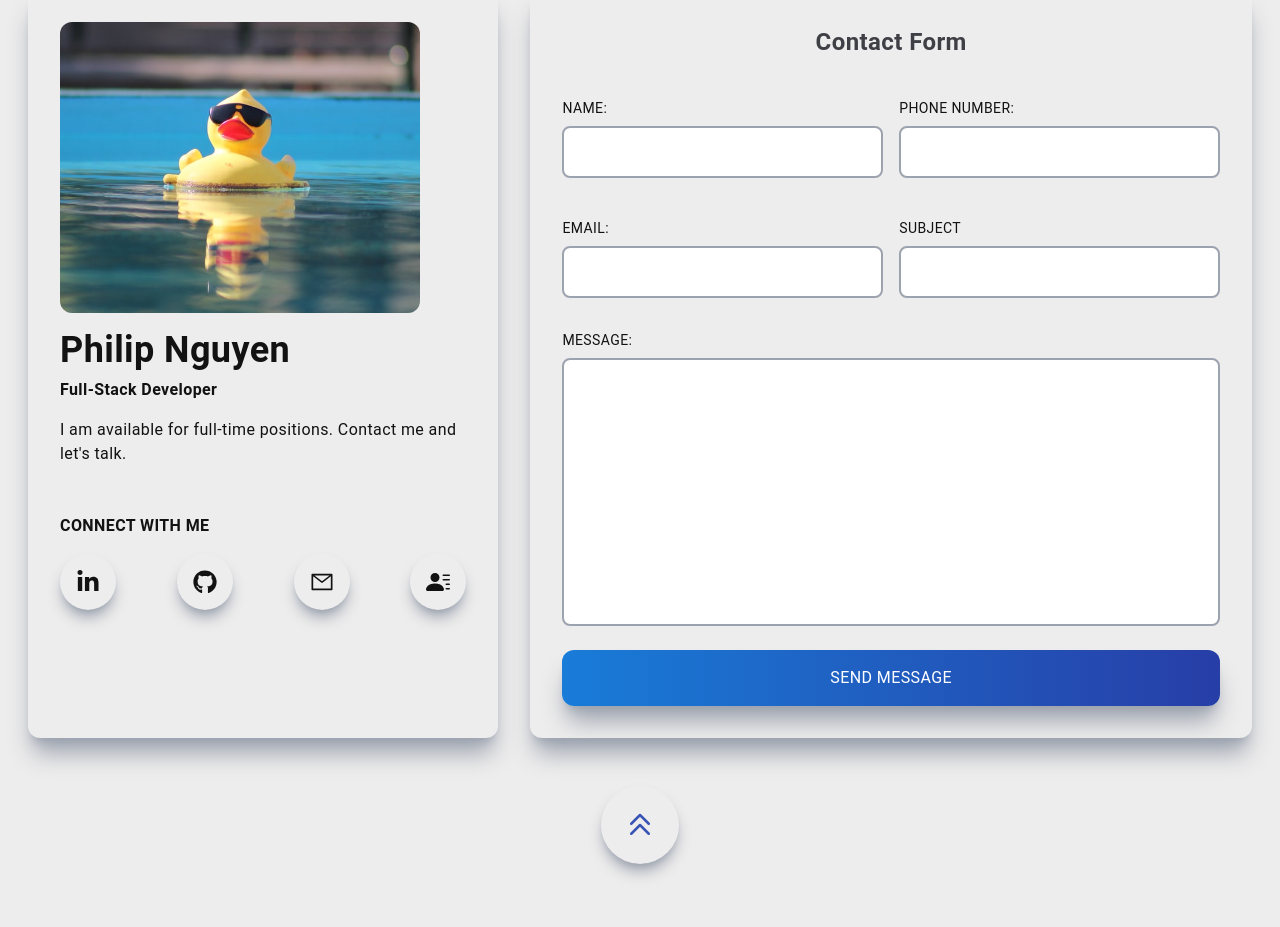
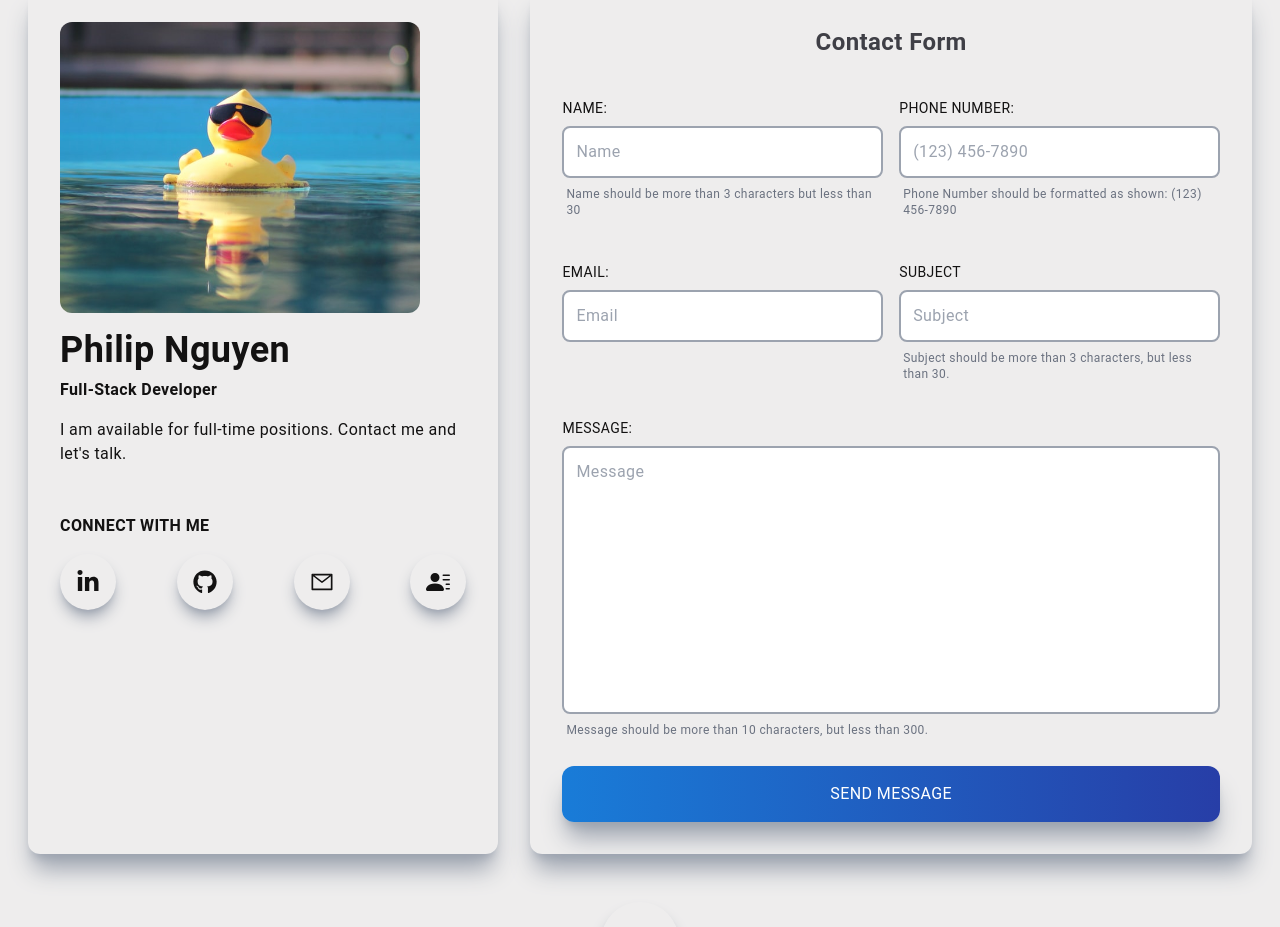
Before and after one commit to pn-code/personal-portfolio-nextjs, a Next.js app: page / in a window 1280 px wide. Shown: the part 4500-5427 px from the top of the page. Built offline with nearby package versions, Linux system fonts and the light colour scheme.

Commit message:
Improved form validation and added extra form info

```diff
--- a/components/Contact.jsx
+++ b/components/Contact.jsx
@@ -21,8 +21,12 @@ const Contact = () => {
     const [messageSent, setMessageSent] = useState(false);
     const [messageError, setMessageError] = useState(false);
 
-    const handleSubmit = async () => {
+    const handleSubmit = async (e) => {
+        e.preventDefault();
+
+        setMessageError(false);
         setLoading(true);
+
         const post = {
             name,
             tele: phoneNumber,
@@ -50,9 +54,13 @@ const Contact = () => {
         setLoading(false);
     };
 
-    const canSendMessage = [name, phoneNumber, email, subject, message].every(
-        Boolean
-    );
+    const canSendMessage = [
+        name,
+        phoneNumber,
+        email,
+        subject,
+        message.length >= 10,
+    ].every(Boolean);
 
     return (
         <div id="contact" className="w-full lg:h-screen">
@@ -163,7 +171,7 @@ const Contact = () => {
                             </span>
                         )}
                         <div className="p-4">
-                            <form>
+                            <form onSubmit={handleSubmit}>
                                 <div className="grid md:grid-cols-2 gap-4 w-full py-2">
                                     <div className="flex flex-col py-2">
                                         <label
@@ -178,12 +186,17 @@ const Contact = () => {
                                             minLength={3}
                                             maxLength={30}
                                             name="name"
+                                            placeholder="Name"
                                             type="text"
                                             value={name}
                                             onChange={(e) =>
                                                 setName(e.target.value)
                                             }
                                         />
+                                        <span className="text-xs text-gray-500 pt-2 p-1">
+                                            Name should be more than 3
+                                            characters but less than 30
+                                        </span>
                                     </div>
 
                                     <div className="flex flex-col py-2">
@@ -198,6 +211,7 @@ const Contact = () => {
                                             id="phone_number"
                                             name="phone_number"
                                             type="tel"
+                                            placeholder="(123) 456-7890"
                                             minLength={10}
                                             maxLength={15}
                                             value={phoneNumber}
@@ -205,6 +219,10 @@ const Contact = () => {
                                                 setPhoneNumber(e.target.value)
                                             }
                                         />
+                                        <span className="text-xs text-gray-500 pt-2 p-1">
+                                            Phone Number should be formatted as
+                                            shown: (123) 456-7890
+                                        </span>
                                     </div>
 
                                     <div className="flex flex-col py-2">
@@ -219,6 +237,7 @@ const Contact = () => {
                                             id="email"
                                             name="email"
                                             type="email"
+                                            placeholder="Email"
                                             minLength={5}
                                             maxLength={40}
                                             value={email}
@@ -240,6 +259,7 @@ const Contact = () => {
                                             id="subject"
                                             name="subject"
                                             type="text"
+                                            placeholder="Subject"
                                             minLength={3}
                                             maxLength={30}
                                             value={subject}
@@ -247,6 +267,10 @@ const Contact = () => {
                                                 setSubject(e.target.value)
                                             }
                                         />
+                                        <span className="text-xs text-gray-500 pt-2 p-1">
+                                            Subject should be more than 3
+                                            characters, but less than 30.
+                                        </span>
                                     </div>
                                 </div>
                                 <div className="flex flex-col py-2">
@@ -261,17 +285,22 @@ const Contact = () => {
                                         rows={10}
                                         id="message"
                                         name="message"
+                                        placeholder="Message"
                                         minLength={10}
                                         maxLength={300}
                                         value={message}
+                                        required
                                         onChange={(e) =>
                                             setMessage(e.target.value)
                                         }
                                     ></textarea>
+                                    <span className="text-xs text-gray-500 pt-2 p-1">
+                                        Message should be more than 10
+                                        characters, but less than 300.
+                                    </span>
                                 </div>
                                 <button
-                                    type="button"
-                                    onClick={handleSubmit}
+                                    type="submit"
                                     disabled={!canSendMessage | loading}
                                     className="w-full p-4 text-gray-100 mt-4 disabled:cursor-not-allowed"
                                 >
```
